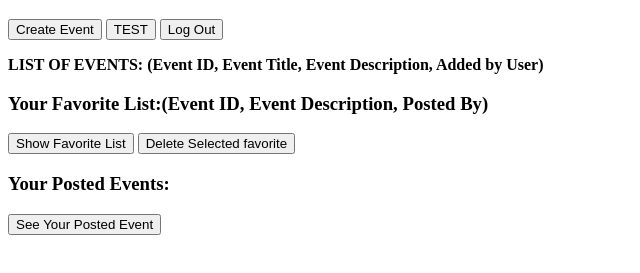
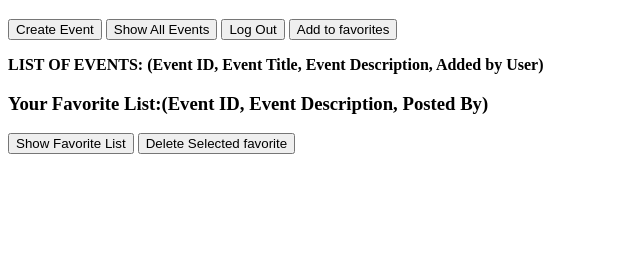
Before and after one commit to 1091360210/project1, a plain HTML site: page ProjectTemplate/home.html in a window 1280 px wide. Shown: the part 61-334 px from the top of the page, without its empty margins (0-640 px from the left). Drawn offline with nearby package versions, Linux system fonts and the light colour scheme; no server answers.

Commit message:
Finished Add favorite function

```diff
--- a/ProjectTemplate/home.html
+++ b/ProjectTemplate/home.html
@@ -20,8 +20,9 @@
     <h1 id="welcome"></h1>
     <div>
         <button onclick='window.open("createEvent.html", "_self");'>Create Event</button>
-        <button onclick="displayAllEvents();">TEST</button>
+        <button onclick="displayAllEvents();">Show All Events</button>
         <button onclick="logOff();">Log Out</button>
+        <button onclick="addFavorite();">Add to favorites</button>
     </div>
     <div id="eventsList">
         <p><b>LIST OF EVENTS: (Event ID, Event Title, Event Description, Added by User)</b></p>
@@ -38,12 +39,7 @@
         <button onclick="deleteFaviorite();">Delete Selected favorite</button>
     </div>
 
-    <div id="yourEventsOutput">
-        <div id="yourEventList">
-            <h3>Your Posted Events:</h3>
-        </div>
-        <button onclick="displayYourEvents();">See Your Posted Event</button>
-    </div>
+
 </body>
 
 </html>
--- a/ProjectTemplate/script.js
+++ b/ProjectTemplate/script.js
@@ -175,8 +175,6 @@ function getFavorites(){
     var sessionUsername = getCookie('username');
     var webMethod = "ProjectServices.asmx/GetFavorites";
     var parameters = "{\"uid\":\"" + encodeURI(sessionUsername) + "\"}";
-    console.log(sessionUsername);
-    console.log(favoriteArray);
     $.ajax({
         type: "POST",
         url: webMethod,
@@ -238,8 +236,7 @@ function deleteFaviorite() {
         dataType: "json",
         success: function (msg) {
 
-                alert("Event Removed!");
-            console.log(favoriteArray);
+            alert("Favorite Removed!");
             //remove all lables and radio button in favorite list div.
             $('.favoriteClass').remove();
             //refresh the page.
@@ -255,6 +252,48 @@ function deleteFaviorite() {
 }
 
 
+
+function addFavorite() {
+    var sessionUsername = getCookie('username');
+    var eid = $("input:radio[name=eList]:checked").val();
+    var host;
+    var eventDes;
+    for (var i = 0; i < eventsArray.length; i++) {
+        if (eid == eventsArray[i].eid) {
+            host = eventsArray[i].uid;
+            eventDes = eventsArray[i].eventDescription;
+        }
+    }
+
+    var webMethod = "ProjectServices.asmx/Afavorite";
+    var parameters = "{\"eid\":\"" + encodeURI(eid) + "\",\"uName\":\"" + encodeURI(sessionUsername) +
+        "\",\"eventDescription\":\"" + encodeURI(eventDes) + "\",\"contact\":\"" + encodeURI(host) + "\"}";
+    console.log(parameters);
+
+    $.ajax({
+        type: "POST",
+        url: webMethod,
+        data: parameters,
+        contentType: "application/json; charset=utf-8",
+        dataType: "json",
+        success: function (msg) {
+
+            alert("Favorite Added!");
+
+
+
+            window.location.reload();
+        },
+        error: function (e) {
+            alert("failed to add favorite.")
+        }
+    });
+
+    window.location.reload();
+
+
+
+}
 
 
 /*function displayYourEvents() {
```
